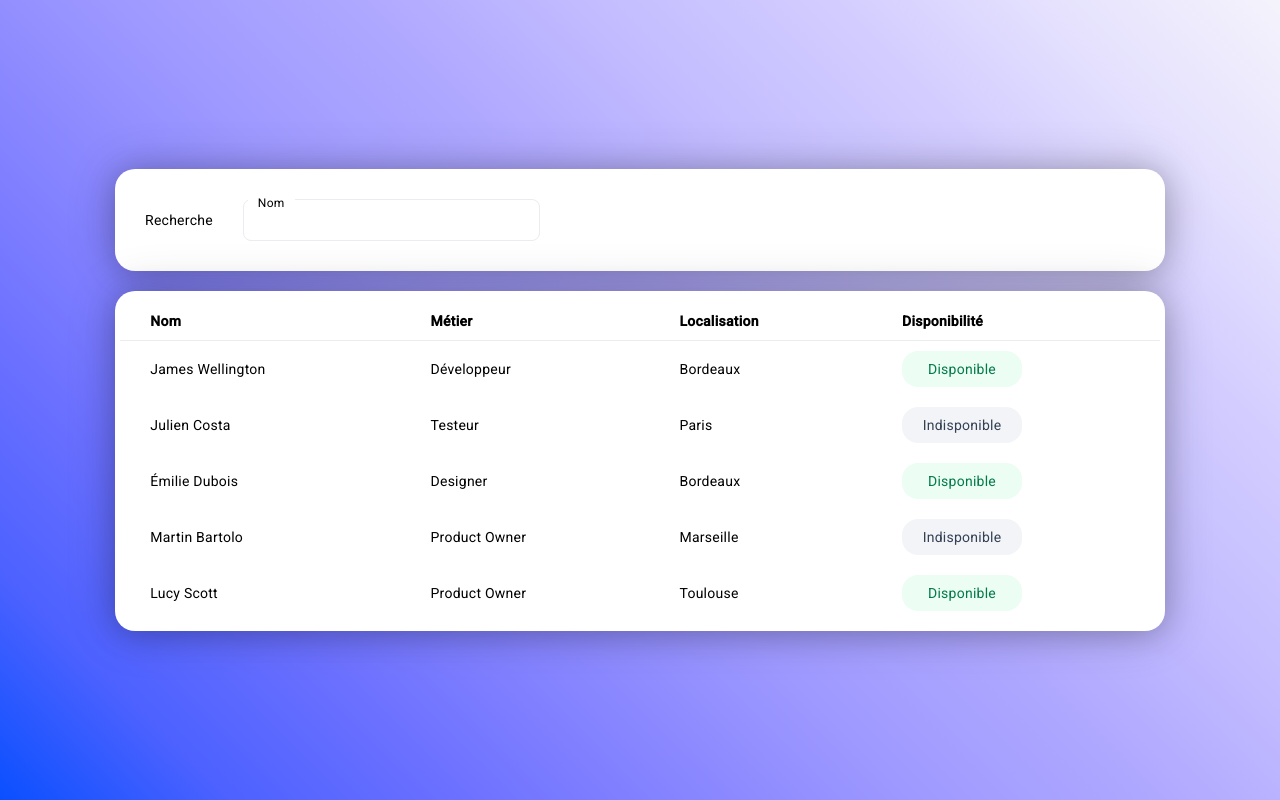
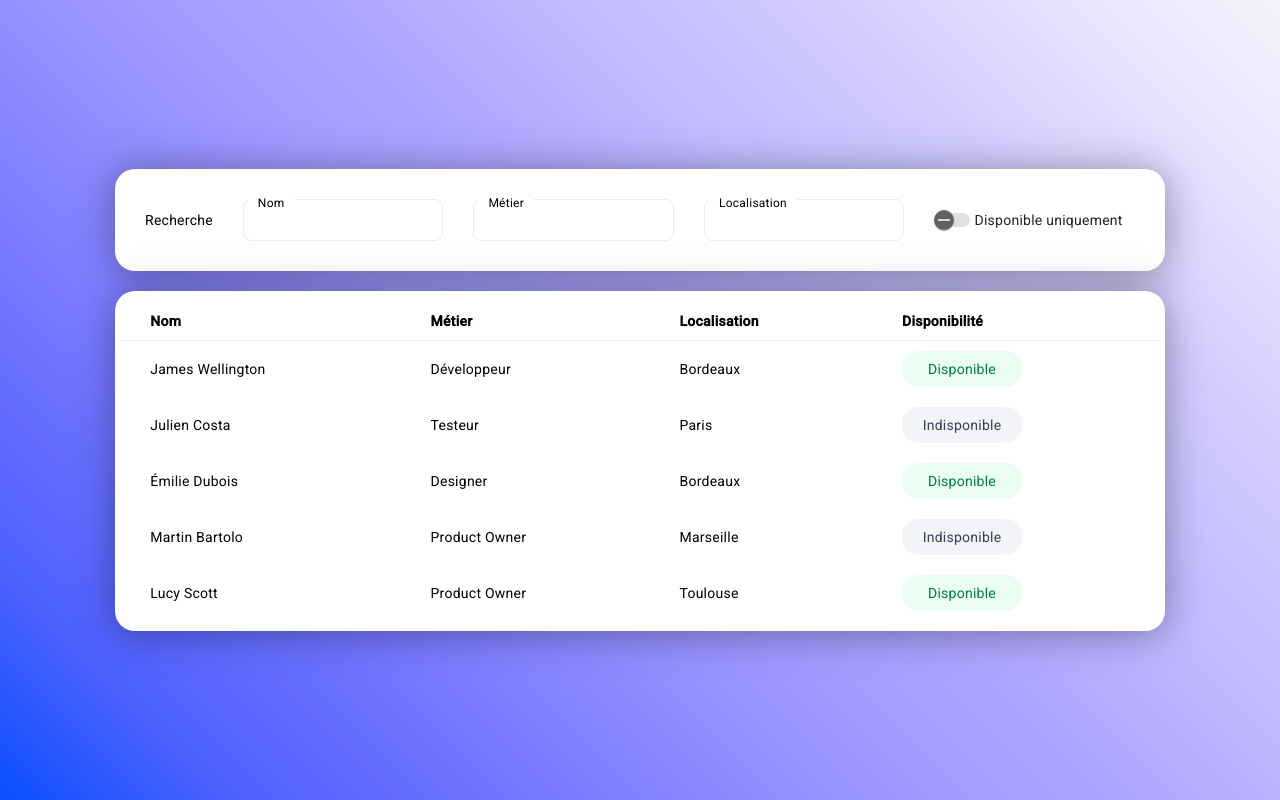
Before and after one commit to alannelucq/angular-rxjs-tutorial, an Angular app: page / in a window 1280 px wide. Built offline with nearby package versions, Linux system fonts and the light colour scheme; data requests are answered from the project's data file.

Commit message:
feat: add search

```diff
--- a/src/app/views/profiles/profiles.component.html
+++ b/src/app/views/profiles/profiles.component.html
@@ -5,6 +5,17 @@
       <div class="field">
         <label for="name" class="floating">Nom</label>
         <input type="text" id="name" formControlName="name">
+      </div>
+      <div class="field">
+        <label for="job" class="floating">Métier</label>
+        <input type="text" id="job" formControlName="job">
+      </div>
+      <div class="field">
+        <label for="location" class="floating">Localisation</label>
+        <input type="text" id="location" formControlName="location">
+      </div>
+      <div class="field">
+        <mat-slide-toggle formControlName="available">Disponible uniquement</mat-slide-toggle>
       </div>
     </form>
   </div>
--- a/src/app/views/profiles/profiles.component.scss
+++ b/src/app/views/profiles/profiles.component.scss
@@ -15,8 +15,7 @@
     width: 100%;
 
     .field {
-      //flex: 1;
-      width: 30%;
+      flex: 1;
       position: relative;
 
       ::ng-deep .mdc-switch.mdc-switch--selected:enabled .mdc-switch__handle::after {
--- a/src/app/views/profiles/profiles.component.ts
+++ b/src/app/views/profiles/profiles.component.ts
@@ -15,7 +15,10 @@ import { FormBuilder, ReactiveFormsModule } from "@angular/forms";
 })
 export class ProfilesComponent {
   search = this.fb.nonNullable.group({
-    name: ['']
+    name: [''],
+    job: [''],
+    location: [''],
+    available: [false]
   });
   profiles$: Observable<Profile[]> = this.getProfiles();
 
@@ -24,10 +27,22 @@ export class ProfilesComponent {
 
   private getProfiles(): Observable<Profile[]> {
     const profiles$ = this.profilesGateway.fetchProfiles();
-    const searchName$ = this.search.controls.name.valueChanges.pipe(startWith(''));
-    return combineLatest([profiles$, searchName$])
+    const search$ = combineLatest([
+      this.search.controls.name.valueChanges.pipe(startWith('')),
+      this.search.controls.job.valueChanges.pipe(startWith('')),
+      this.search.controls.location.valueChanges.pipe(startWith('')),
+      this.search.controls.available.valueChanges.pipe(startWith(false))
+    ]);
+
+    return combineLatest([profiles$, search$])
       .pipe(
-        map(([profiles, name]) => profiles.filter(profile => profile.name.toLowerCase().includes(name.toLowerCase())))
+        map(([profiles, [name, job, location, availability]]) => profiles.filter(profile => {
+          const isNameMatching = profile.name.toLowerCase().includes(name.toLowerCase());
+          const isJobMatching = profile.job.toLowerCase().includes(job.toLowerCase());
+          const isLocationMatching = profile.location.toLowerCase().includes(location.toLowerCase());
+          const isAvailabilityMatching = availability ? profile.available : true;
+          return isNameMatching && isJobMatching && isLocationMatching && isAvailabilityMatching;
+        }))
       )
   }
 }
```
